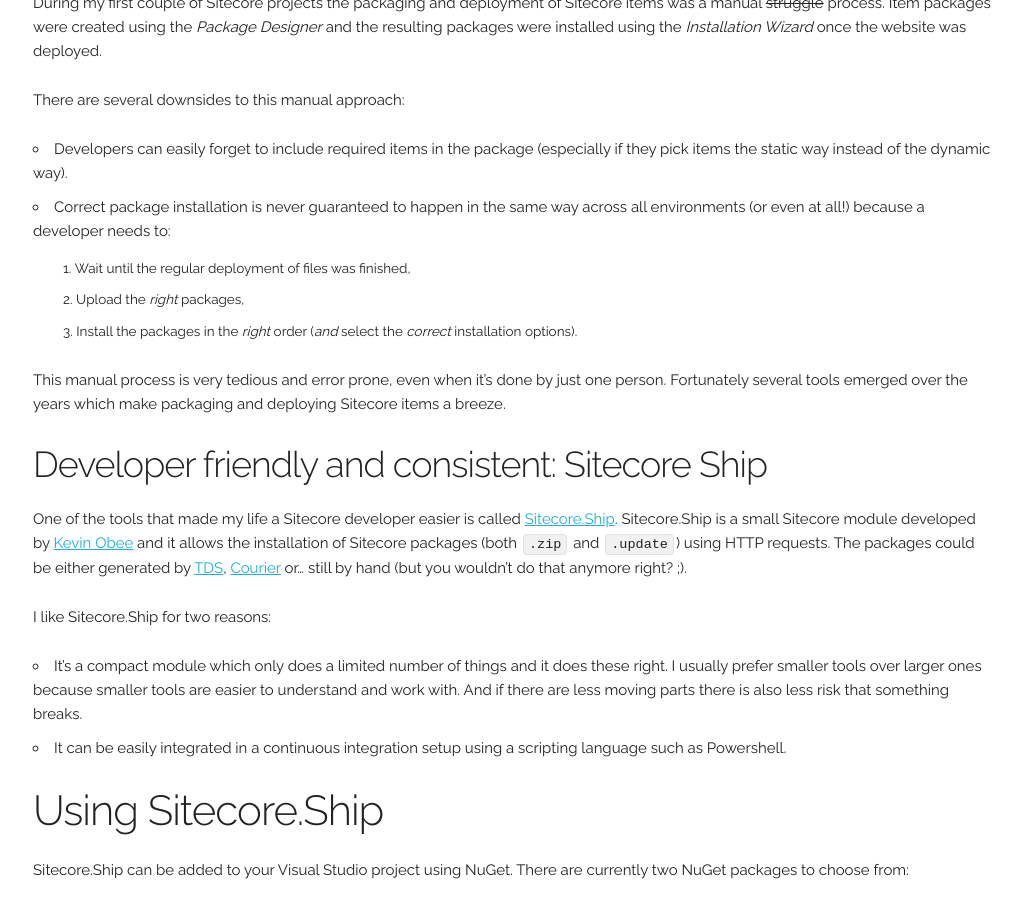
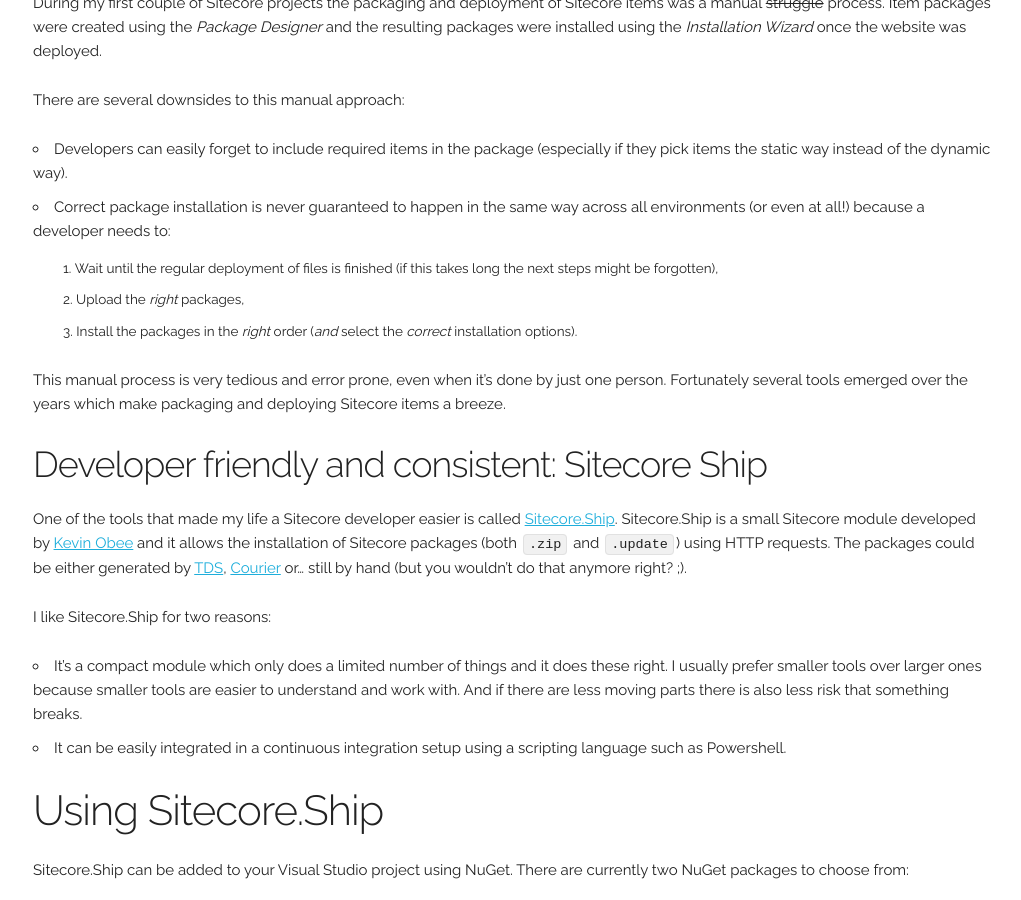
Before and after one commit to marcduiker/marcduiker.github.io, a Jekyll site: the page built from _posts/2015-10-21-ruling-the-continuous-integration-seas-with-sitecore-ship-part-1.md, in a window 1280 px wide and 900 px high, scrolled down 995 px. Shown: the whole window, without its empty margins (127-1148 px from the left). Built offline with Jekyll 4.4.1, drawn with Linux system fonts in a browser that asks for light colours; Markdown is read by kramdown in place of the engine named in the settings; comment, search, counter and statistics services are not loaded.

Commit message:
Small content change

```diff
--- a/_posts/2015-10-21-ruling-the-continuous-integration-seas-with-sitecore-ship-part-1.md
+++ b/_posts/2015-10-21-ruling-the-continuous-integration-seas-with-sitecore-ship-part-1.md
@@ -22,7 +22,7 @@
  the static way instead of the dynamic way).
 - Correct package installation is never guaranteed to happen in the same way across all
 environments (or even at all!) because a developer needs to:
-  1. Wait until the regular deployment of files was finished,
+  1. Wait until the regular deployment of files is finished (if this takes long the next steps might be forgotten),
   2. Upload the _right_ packages,
   3. Install the packages in the _right_ order (_and_ select the _correct_ installation options).
 
```
